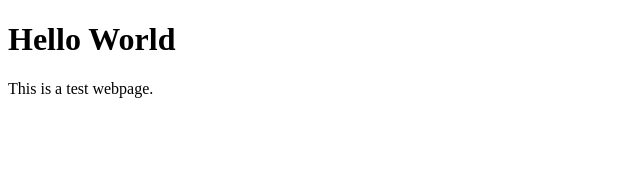
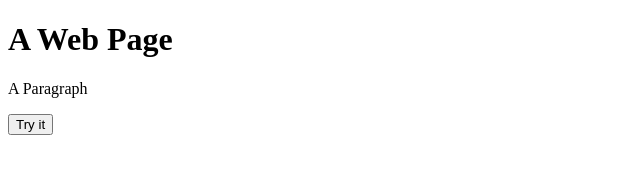
Before and after one commit to tim0901/tim0901.github.io, a plain HTML site: page index.html in a window 1280 px wide. Shown: the whole page, without its empty margins (0-640 px from the left). Drawn offline with Linux system fonts and the light colour scheme.

Commit message:
Javascript in Head test

```diff
--- a/index.html
+++ b/index.html
@@ -1,7 +1,21 @@
 <!DOCTYPE html>
 <html>
 <body>
-<h1>Hello World</h1>
-<p>This is a test webpage.</p>
+
+<head>
+
+    <script>
+        function myFunction(){
+            document.getElementById("demo").innerHTML = "Paragraph changed.";
+        }
+    </script>
+
+</head>
+
+
+<h1> A Web Page</h1>
+<p id="demo">A Paragraph</p>
+<button type="button" onclick="myFunction()">Try it</button>
+
 </body>
 </html>
```
